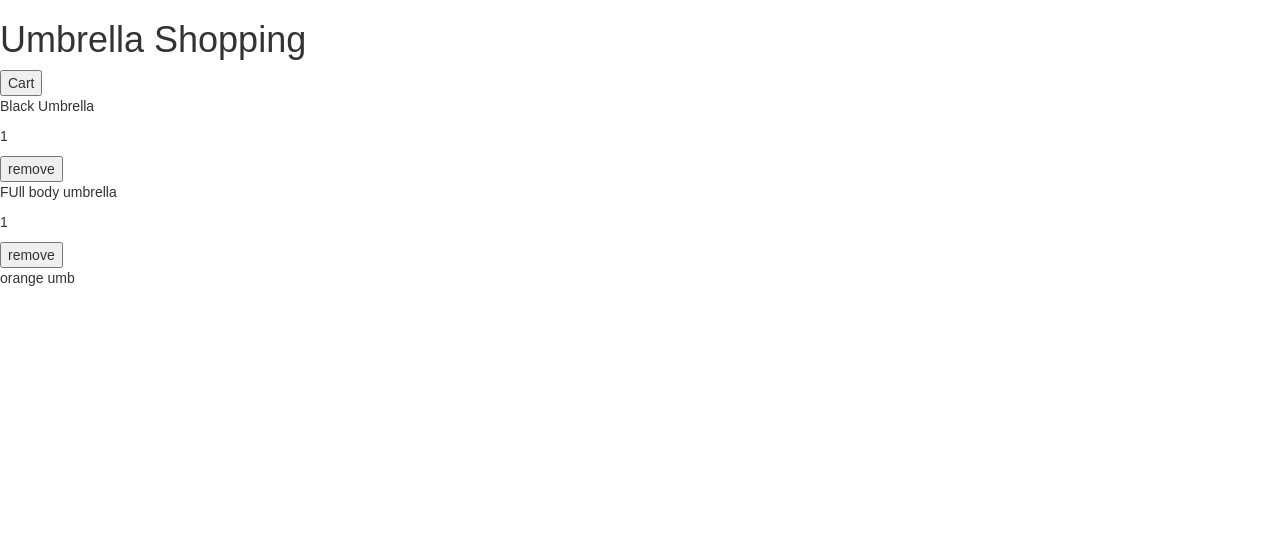
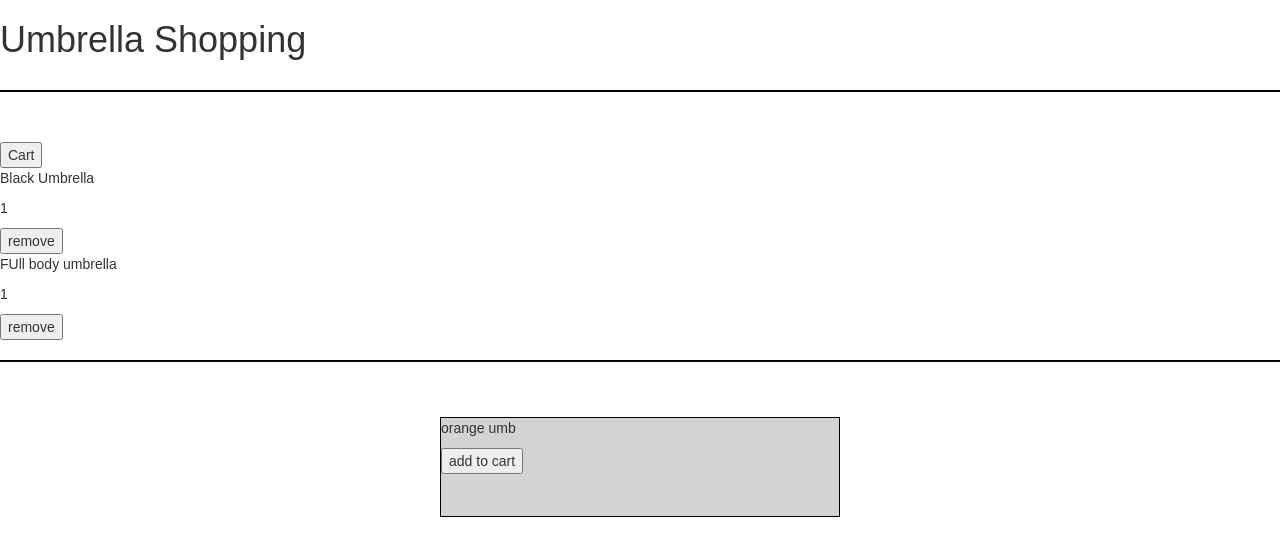
Before and after one commit to daviddinnison/umbrellas, a React (Create React App) app: page / in a window 1280 px wide. Shown: the top 556 px of the page. Built offline with nearby package versions, Linux system fonts and the light colour scheme; no server answers.

Commit message:
css and grid

```diff
--- a/src/components/Gateway.js
+++ b/src/components/Gateway.js
@@ -3,12 +3,15 @@ import { connect } from 'react-redux';
 
 import Header from './Header';
 import ProductGrid from './products/ProductGrid.js';
+import CartContainer from './cart/CartContainer.js';
+
 
 class Gateway extends React.Component {
   render() {
     return (
       <div>
         <Header />
+        <CartContainer />
         <ProductGrid />
       </div>
     );
--- a/src/components/Header.js
+++ b/src/components/Header.js
@@ -1,17 +1,17 @@
 import React, { Component } from 'react';
 import { connect } from 'react-redux';
+import "./styles/header.css";
 
-import CartContainer from './cart/CartContainer.js';
 
 class Header extends React.Component {
 
   render() {
     return (
-      <div>
+      <header>
         <h1>Umbrella Shopping</h1>
-        <CartContainer />
 
-      </div>
+
+      </header>
     );
   }
 }
--- a/src/components/cart/CartContainer.js
+++ b/src/components/cart/CartContainer.js
@@ -3,7 +3,7 @@ import CartItems from './CartItems';
 import { connect } from 'react-redux';
 
 import { getCartRequest } from './../../actions/cart';
-
+import './styles/cart.css';
 
 class CartContainer extends React.Component {
   constructor(props) {
@@ -25,14 +25,14 @@ class CartContainer extends React.Component {
   showCart() {
     if (this.state.visibleCart) {
       return this.props.items.map((item, index) => {
-        return <CartItems item={item} key={index}/>;
-      })
+        return <CartItems item={item} key={index} />;
+      });
     }
   }
 
   render() {
     return (
-      <div>
+      <div className="cart">
         <button onClick={this.toggleCart}>Cart</button>
         {this.showCart()}
       </div>
--- /dev/null
+++ b/src/components/cart/styles/cart.css
@@ -0,0 +1,5 @@
+.cart {
+    border-bottom: 2px solid black;
+    padding-bottom: 20px;
+    margin-bottom: 50px;
+}
--- a/src/components/products/ProductGrid.js
+++ b/src/components/products/ProductGrid.js
@@ -1,11 +1,11 @@
 import React, { Component } from 'react';
 import { connect } from 'react-redux';
-
 
 import ProductItems from './ProductItems';
 
 import { getProductsRequest } from './../../actions/products';
 
+import './styles/products.css';
 
 class ProductGrid extends React.Component {
   componentDidMount() {
@@ -13,12 +13,11 @@ class ProductGrid extends React.Component {
   }
 
   showProducts() {
-    if (this.props.items) {
-      console.log('ITEM PROPS', this.props.items);
-      return this.props.items.map((item, index) => {
-        return <ProductItems item={item} key={index}/>;
-      })
-    }
+    const items = this.props.items.map((item, index) => {
+      return <ProductItems item={item} key={index} />;
+    });
+
+    return <div className="products-container flex-grid">{items}</div>;
   }
 
   render() {
--- a/src/components/products/ProductItems.js
+++ b/src/components/products/ProductItems.js
@@ -2,17 +2,21 @@ import React, { Component } from 'react';
 import { Map } from 'immutable';
 import { getCartRequest } from './../../actions/cart';
 
+import "./styles/products.css";
+
+
 class ProductItems extends React.Component {
   componentDidMount() {
-      console.log('PRODUCT ITEM PROPS', this.props)
+    //   console.log('PRODUCT ITEM PROPS', this.props)
   }
 
 
   renderItem() {
-    console.log(this.props.item, 'product item props');
+    // console.log(this.props.item, 'product item props');
     return (
-      <div>
-        <p>{this.props.item.title}</p>
+      <div className="product-item col">
+        <p className="product-title">{this.props.item.title}</p>
+        <button>add to cart</button>
       </div>
     );
   }
--- /dev/null
+++ b/src/components/products/styles/products.css
@@ -0,0 +1,22 @@
+.products-container {
+}
+
+.flex-grid {
+    display: flex;
+    flex-wrap: wrap;
+    justify-content: center;
+}
+
+.col{
+    flex: 0 0 90px;
+    height: 100px;
+    margin: 5px;
+    background-color: lightgrey;
+    border: 1px solid black;
+    width: 400px;
+
+}
+
+.product-title {
+    max-width: 50%;
+}
--- /dev/null
+++ b/src/components/styles/header.css
@@ -0,0 +1,5 @@
+header {
+    border-bottom: 2px solid black;
+    padding-bottom: 20px;
+    margin-bottom: 50px;
+}
```
